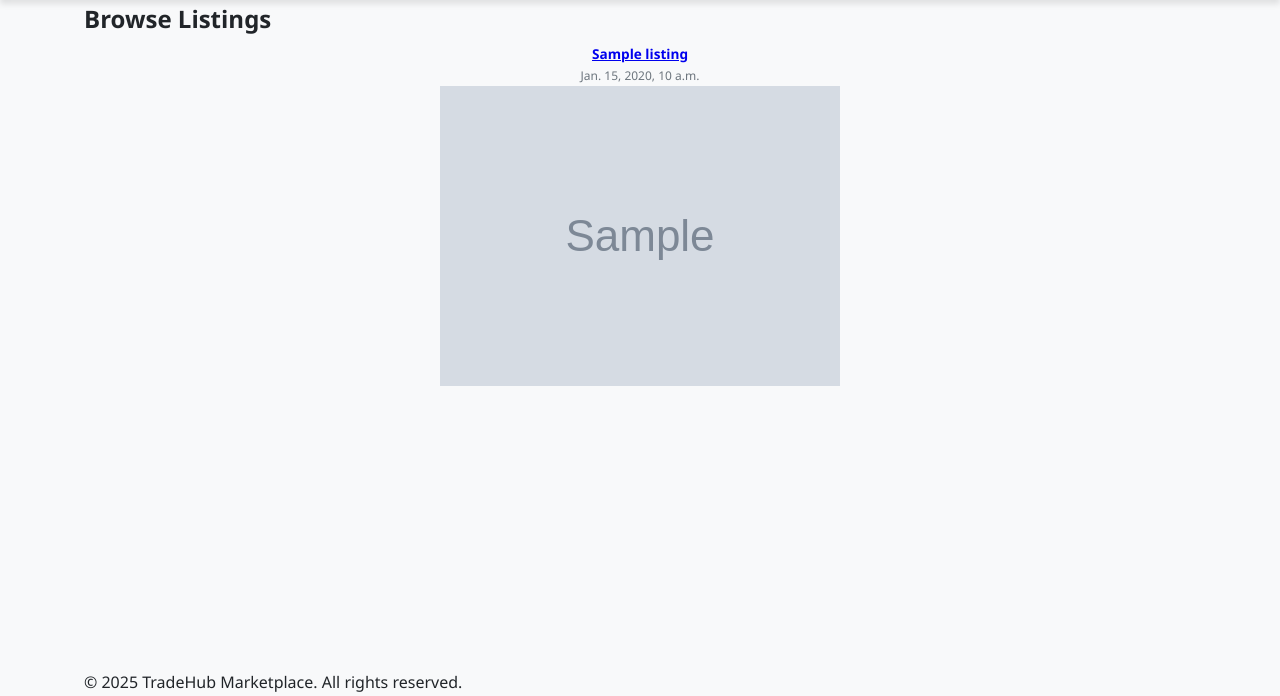
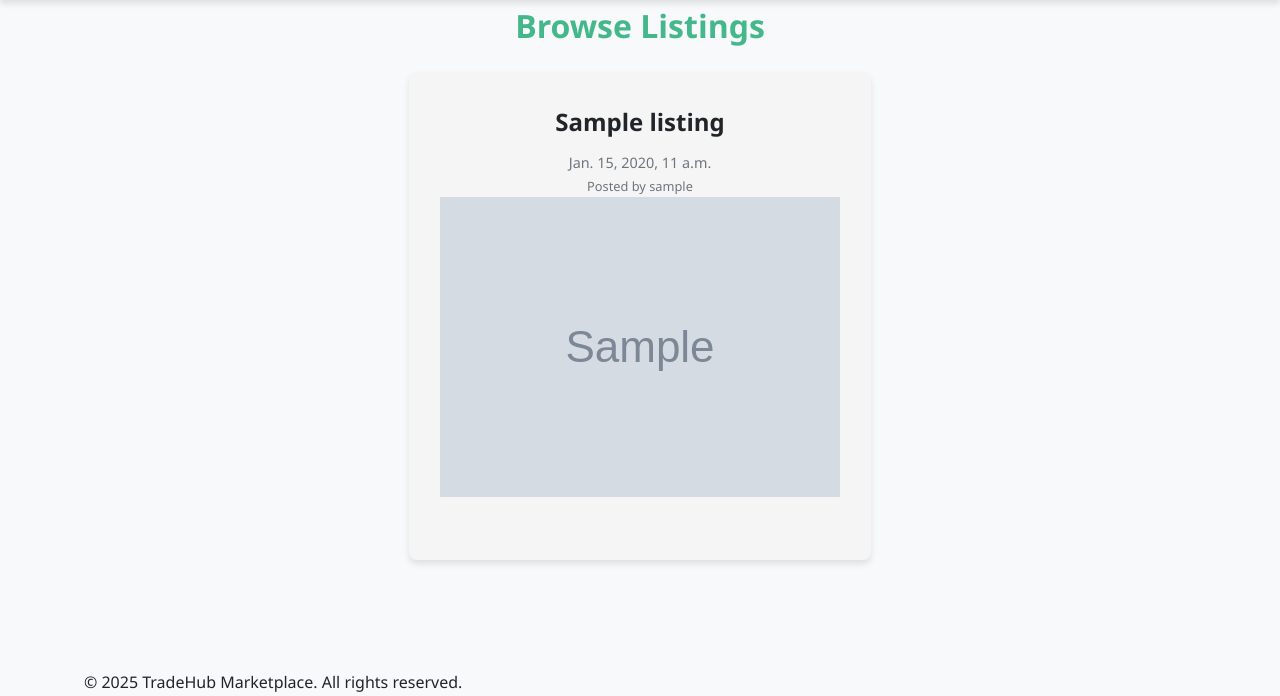
Before and after one commit to xzalerr/listing_platform, a Django app: page /listings/ in a window 1280 px wide. Shown: the part 104-800 px from the top of the page. Run offline with Django 5.2, Linux system fonts and the light colour scheme; tables that the repository leaves empty hold one stand-in row (values such as "Sample post"); grey boxes marked "Sample" are stand-in pictures.

Commit message:
images format fix, listings card frontend update

```diff
--- a/listing_platform/listing_platform/settings.py
+++ b/listing_platform/listing_platform/settings.py
@@ -114,7 +114,7 @@ AUTH_PASSWORD_VALIDATORS = [
 
 LANGUAGE_CODE = 'en-us'
 
-TIME_ZONE = 'UTC'
+TIME_ZONE = 'Europe/Warsaw'
 
 USE_I18N = True
 
--- a/listing_platform/listings/templates/listings/browse_listings.html
+++ b/listing_platform/listings/templates/listings/browse_listings.html
@@ -5,17 +5,25 @@
 {% endblock %}
 
 {% block content %}
-    <section>
-        <h1>Browse Listings</h1>
+    <section class="container">
+        <h1 class="page-title">Browse Listings</h1>
+
         <div class="listings-grid">
             {% for listing in listings %}
-                <div class="listing-item">
-                    <a href="{% url 'listings:page' slug=listing.slug %}">
-                        <h2>{{ listing.title }}</h2>
-                    </a>
-                    <p>{{ listing.date }}</p>
-                    <img src="{{ listing.picture.url }}" alt="{{ listing.title }}" class="listing-image">
-                </div>
+                <a href="{% url 'listings:page' slug=listing.slug %}" class="listing-link">
+                    <div class="listing-item card">
+                        <div class="card-body listing-card-body">
+                            <h2 class="listing-title">{{ listing.title }}</h2>
+                            <p class="listing-date">
+                                {{ listing.date }}<br>
+                                <span class="listing-author">Posted by {{ listing.author.username }}</span>
+                            </p>
+                            <div class="image-wrapper">
+                                <img src="{{ listing.picture.url }}" alt="{{ listing.title }}">
+                            </div>
+                        </div>
+                    </div>
+                </a>
             {% endfor %}
         </div>
     </section>
--- a/listing_platform/static/css/style.css
+++ b/listing_platform/static/css/style.css
@@ -167,48 +176,40 @@ main {
     margin-bottom: 2rem;
 }
 
+.card-body {
+    padding: 15px;
+}
+
 /* Auth Forms */
 .auth-card {
     max-width: 600px;
     margin: 2rem auto;
     padding: 2.5rem;
 }
-.auth-card h1 {
-    text-align: center;
-    color: var(--secondary);
-    margin-bottom: 0.5rem;
+
+.form {
+    background-color: var(--light-gray);
+    padding: 20px;
+    border-radius: var(--border-radius);
+    box-shadow: var(--box-shadow);
 }
-.auth-card .subtitle {
-    text-align: center;
-    color: var(--gray);
-    margin-bottom: 2rem;
+
+.form-actions {
+    margin-top: 20px;
 }
+
 .form-with-validation {
     display: flex;
     flex-direction: column;
     gap: 1.5rem;
 }
+
 .form-group {
     display: flex;
     flex-direction: column;
     gap: 0.5rem;
 }
-.form-group label {
-    font-weight: 500;
-    color: var(--dark);
-}
-.form-group input {
-    padding: 0.75rem;
-    border: 1px solid var(--light-gray);
-    border-radius: var(--border-radius);
-    font-size: 1rem;
-    transition: var(--transition);
-}
-.form-group input:focus {
-    border-color: var(--primary);
-    outline: none;
-    box-shadow: 0 0 0 3px rgba(68, 183, 139, 0.2);
-}
+
 .form-help {
     color: var(--gray);
     font-size: 0.85rem;
@@ -312,9 +289,9 @@ main {
 
 /* Browse Listings Grid */
 .listings-grid {
-    display: grid;
-    grid-template-columns: repeat(auto-fit, minmax(120px, 1fr));
-    gap: 8px;
+    display: flex;
+    flex-direction: column;
+    gap: 2rem;
 }
 
 .listing-item {
@@ -326,50 +303,114 @@ main {
 }
 
 .image-wrapper {
-    position: relative;
     width: 100%;
-    padding-top: 100%;
-    overflow: hidden;
-    background-color: #f5f5f5;
+    max-width: 500px;
+    max-height: 500px;
+    margin: 0 auto;
+    display: flex;
+    align-items: center;
+    justify-content: center;
+    padding: 0;
+    background: none;
+    border: none;
+    box-shadow: none;
 }
 
 .image-wrapper img {
-    position: absolute;
-    top: 0;
-    left: 0;
-    width: 100%;
-    height: 100%;
-    object-fit: cover;
+    max-width: 100%;
+    max-height: 100%;
+    object-fit: contain;
+    object-position: center;
 }
 
-.listing-item h2 {
-    font-size: 0.85rem;
-    margin: 4px 0 2px;
-    white-space: nowrap;
-    overflow: hidden;
-    text-overflow: ellipsis;
-}
 
-.listing-item p {
-    font-size: 0.75rem;
-    color: var(--gray);
-    margin: 0;
-}
-
-/* Responsive */
 @media (max-width: 768px) {
     header .container {
         flex-direction: column;
     }
-    nav ul {
+
+nav ul {
         flex-direction: column;
     }
-    .auth-card, .listing-form-card {
+
+.auth-card, .listing-form-card {
         padding: 1.5rem;
     }
+
 }
 @media (max-width: 480px) {
     .auth-card, .listing-form-card {
         padding: 1.25rem;
     }
+
 }
+
+.page-title {
+    font-size: 2rem;
+    color: var(--primary);
+    margin-bottom: 20px;
+    text-align: center;
+}
+
+.listing-image {
+    max-width: 100%;
+    height: auto;
+    object-fit: cover;
+    max-width: 300px; /* Adjust the width as needed */
+    margin: 0 auto; /* Center the image */
+}
+
+.listing-title {
+    font-size: 1.5rem;
+    color: var(--dark);
+    margin-bottom: 10px;
+}
+
+.listing-date {
+    font-size: 0.9rem;
+    color: var(--gray);
+}
+
+.listing-author {
+    color: var(--gray);
+    font-size: 0.8rem;
+}
+
+
+.listing-description {
+    font-size: 1rem;
+    color: var(--dark);
+    margin-top: 10px;
+}
+
+.listing-link {
+    text-decoration: none;
+    color: inherit;
+    display: block;
+    transition: transform 0.2s ease, background-color 0.3s ease;
+    border-radius: var(--border-radius);
+    box-shadow: var(--box-shadow);
+    background-color: #f5f5f5;
+    overflow: hidden;
+    max-width: 1200px;
+    margin: 0 auto;
+}
+
+.listing-link:hover {
+    transform: scale(1.02);
+    background-color: #f5f5f5;
+    box-shadow: 0 6px 10px rgba(0, 0, 0, 0.1);
+}
+
+.listing-item.card {
+    background: transparent;
+    box-shadow: none;
+    padding: 1rem;
+    cursor: pointer;
+}
+
+
+
+.actions {
+    margin-top: 20px;
+}
```
Also changed, not shown: other parts of listing_platform/static/css/style.css (+24 -39 lines), listing_platform/listings/templates/listings/listing_delete.html (+4 -4 lines), listing_platform/listings/templates/listings/listing_edit.html (+4 -4 lines), listing_platform/listings/templates/listings/listing_page.html (+17 -15 lines), listing_platform/media/cw10_ch_5.png (added), listing_platform/media/cw10_z_10.png (added), listing_platform/media/cw7_pollen_dark.png (added), 1 other file.
